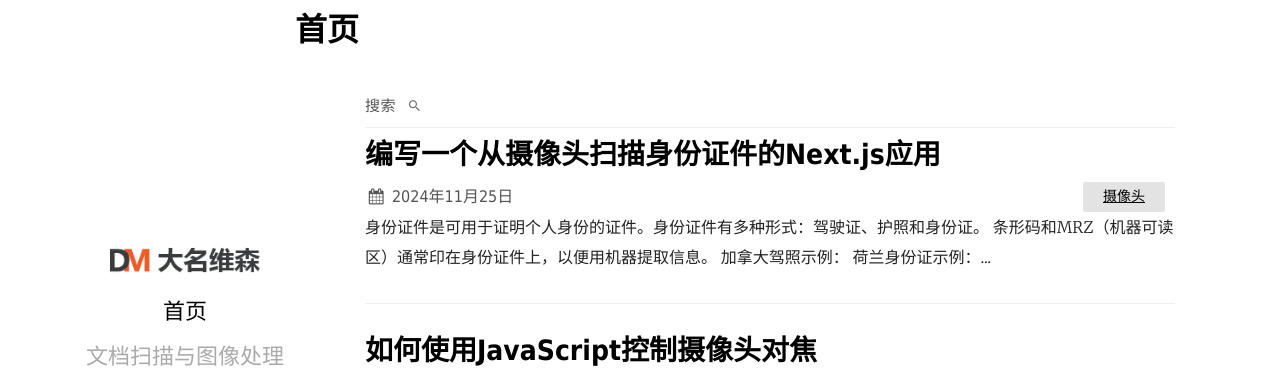
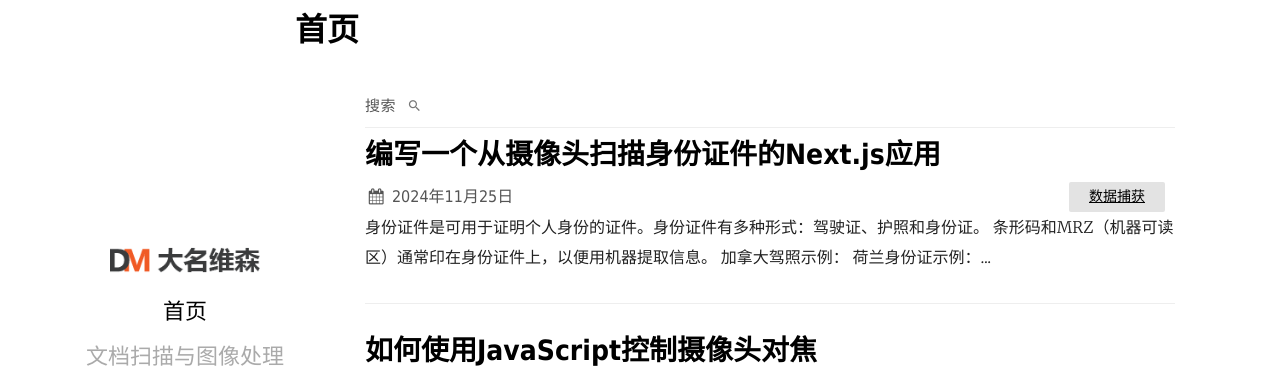
Before and after one commit to damingsoft/damingsoft.github.io, a Jekyll site: the page built from index.html, in a window 1280 px wide and 900 px high. Shown: the top 372 px of the window. Built offline with Jekyll 4.4.1, drawn with Linux system fonts in a browser that asks for light colours; the list of posts is cut into pages by our own code.

Commit message:
update category

```diff
--- a/_posts/2024-11-25-nextjs-id-card-scanner-camera.md
+++ b/_posts/2024-11-25-nextjs-id-card-scanner-camera.md
@@ -2,7 +2,7 @@
 layout: post
 title: "编写一个从摄像头扫描身份证件的Next.js应用"
 date: 2024-11-25 15:20:53 +0800
-categories: 摄像头
+categories: 数据捕获
 tags:
 description: 文章讨论了如何构建一个Next.js应用程序，通过摄像头扫描身份证件。它可以读取身份证、护照和驾照上的MRZ和条形码，提取持有人的信息。
 ---
```
